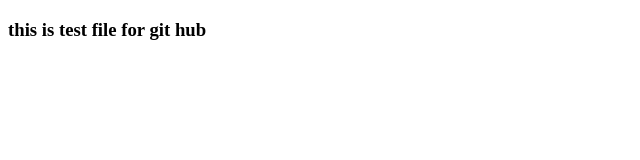
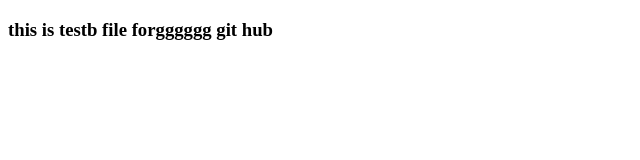
Before and after one commit to shubham-gupta-iphtech/Dat_4_24-Feb, a plain HTML site: page test.html in a window 1280 px wide. Shown: the whole page, without its empty margins (0-640 px from the left). Drawn offline with Linux system fonts and the light colour scheme.

Commit message:
first commit

```diff
--- a/test.html
+++ b/test.html
@@ -6,6 +6,6 @@
     <title>Document</title>
 </head>
 <body>
-    <h3>this is test file for git hub</h3>
+    <h3>this is testb file forgggggg git hub</h3>
 </body>
 </html>
```
